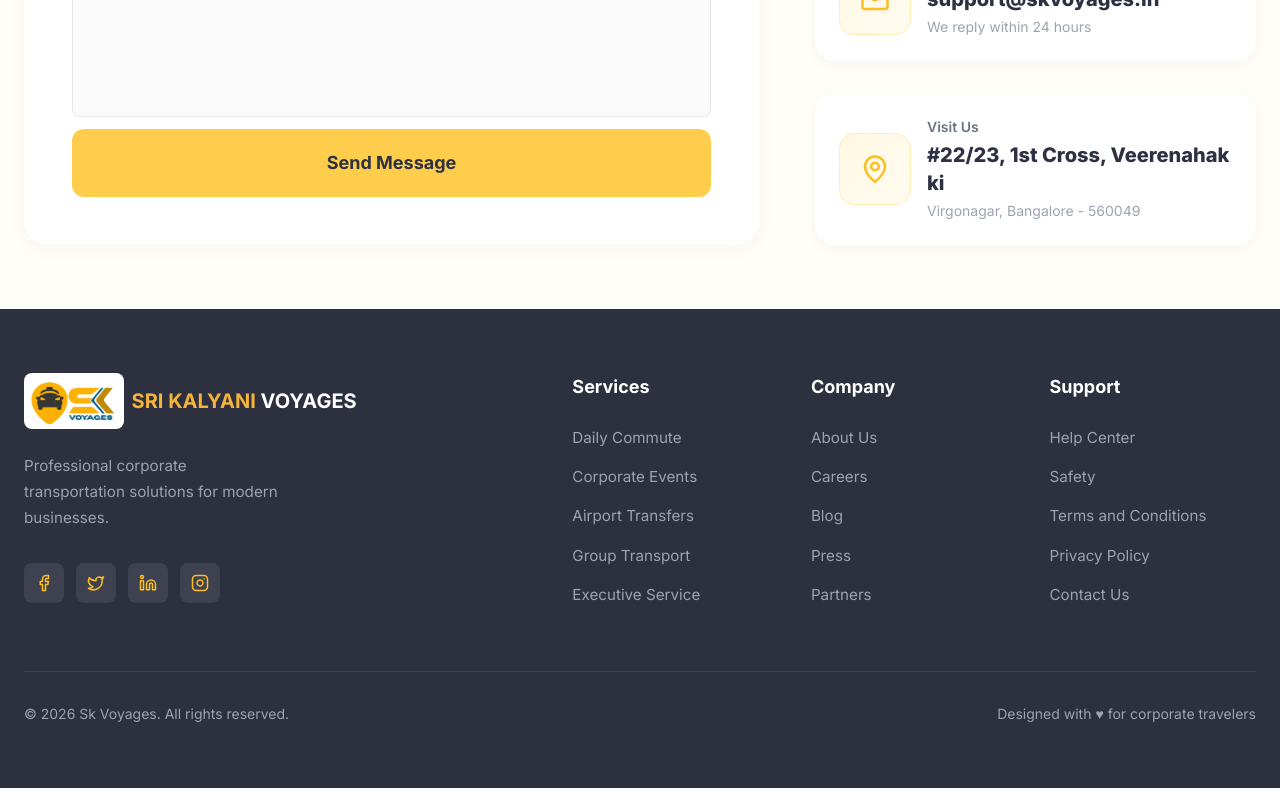
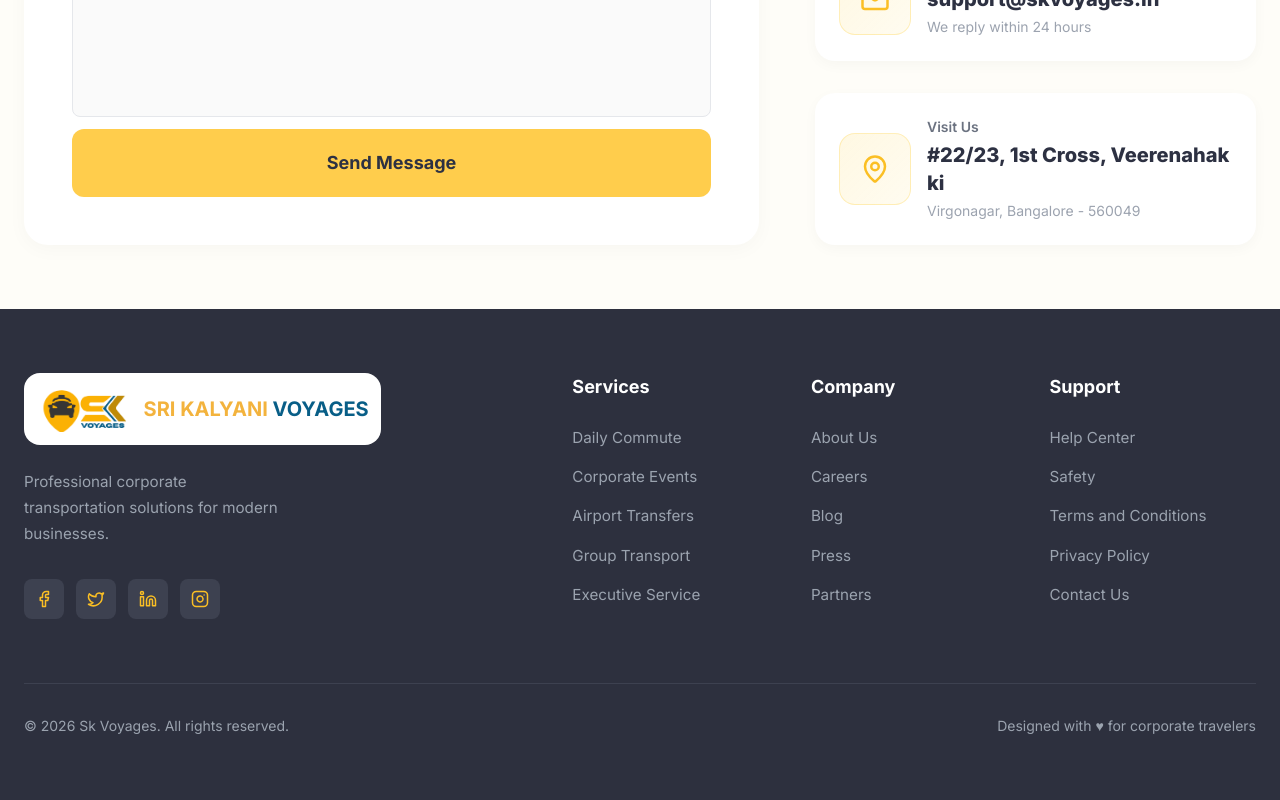
Before and after one commit to Rohithakur027/Sk_Travel_landing_page, a Next.js app: page / in a window 1280 px wide. Shown: the part 7281-8081 px from the top of the page. Built offline with nearby package versions, Linux system fonts and the light colour scheme; a web font is replaced by a local one.

Commit message:
footer logo iterations

```diff
--- a/components/layout/Footer.tsx
+++ b/components/layout/Footer.tsx
@@ -31,17 +31,20 @@ export default function Footer() {
       <div className="mx-auto w-full max-w-[1480px] px-6">
         <div className="mb-16 grid grid-cols-1 gap-12 md:grid-cols-[2.5fr_1fr_1fr_1fr] md:gap-8">
           <div className="flex flex-col">
-            <Link href="/" className="mb-6 flex shrink-0 items-center gap-2 leading-none">
+            <Link
+              href="/"
+              className="mb-6 flex w-fit shrink-0 items-center gap-2 rounded-2xl bg-white px-3 py-2 leading-none"
+            >
               <Image
                 src="/mainlogo.png"
                 alt="Sri Kalyani Voyages Logo"
                 width={500}
                 height={500}
-                className="h-11 w-auto rounded-lg md:h-14"
+                className="h-11 w-auto md:h-14"
               />
               <span className="font-brand whitespace-nowrap text-lg font-bold leading-none md:text-xl">
                 <span className="text-[#f3b33d]">SRI KALYANI</span>{' '}
-                <span className="text-white">VOYAGES</span>
+                <span className="text-[#085E87]">VOYAGES</span>
               </span>
             </Link>
             <p className="mb-8 text-[0.95rem] leading-[1.7] text-[#9ba3af]">
```
